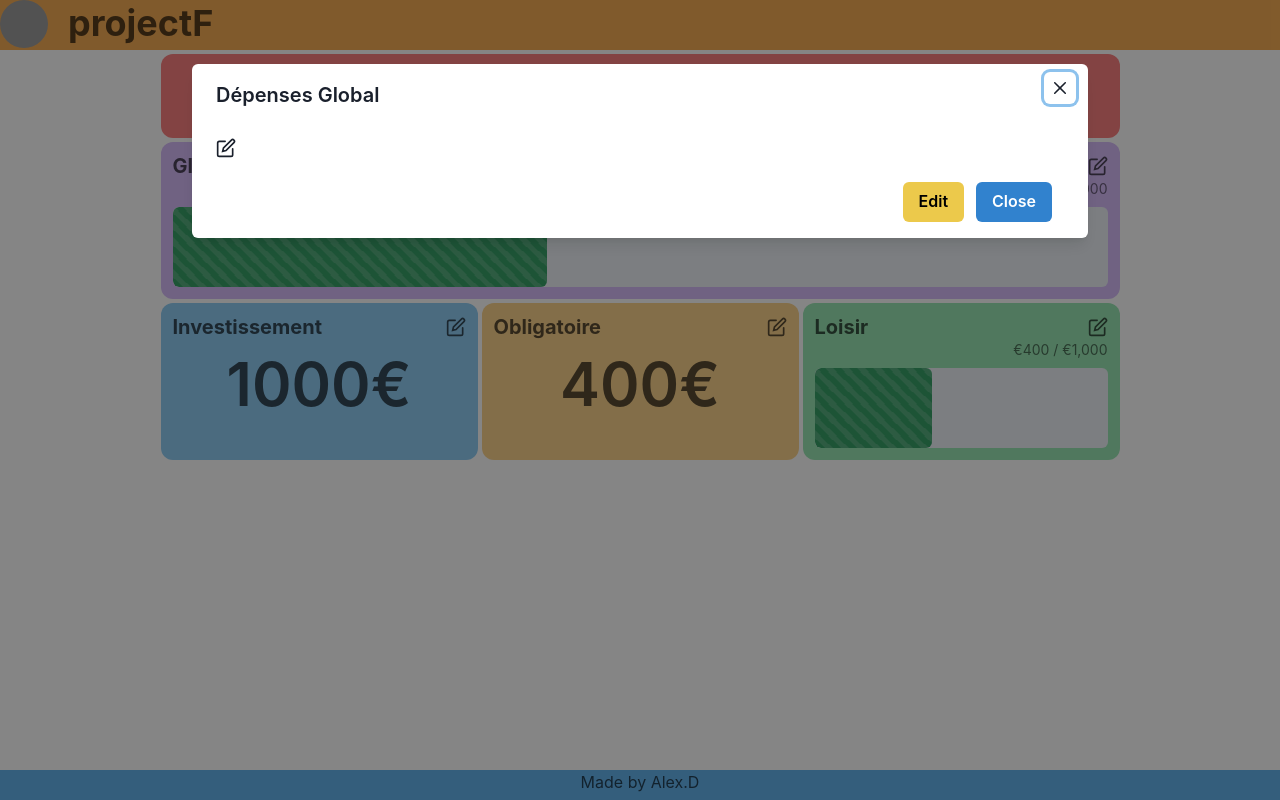
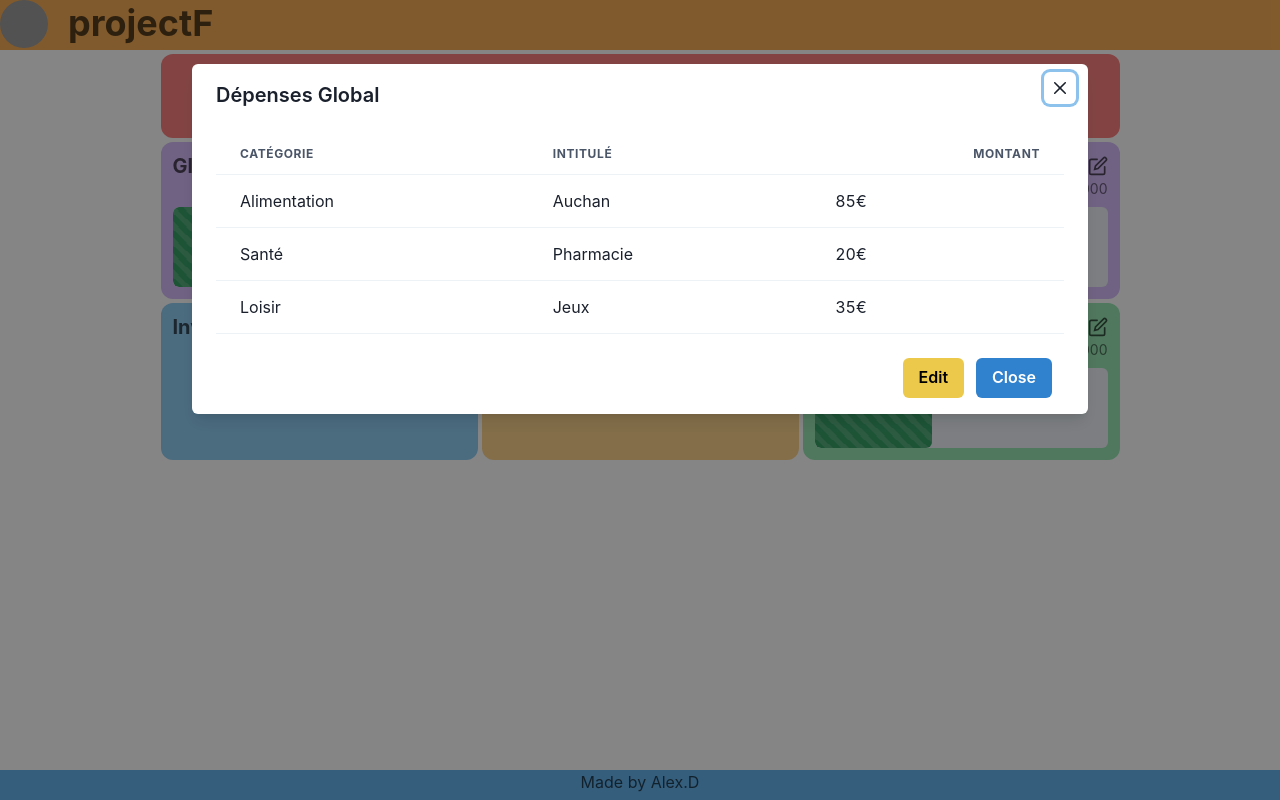
Before and after one commit to Alexiller/projectF, a React (Vite) app: page / in a window 1280 px wide. Both pictures are taken after a click on the icon 1097 px from the left and 166 px from the top of the page. Built offline with nearby package versions, Linux system fonts and the light colour scheme; grey boxes are pictures that could not be loaded.

Commit message:
Edit and Show List Amount

```diff
--- a/src/Components/Modal/EditListAmount.jsx
+++ b/src/Components/Modal/EditListAmount.jsx
@@ -1,14 +1,12 @@
-import { EditIcon } from '@chakra-ui/icons'
-import { Button, FormControl, FormLabel, Input, Modal, ModalBody, ModalCloseButton, ModalContent, ModalFooter, ModalHeader, ModalOverlay, NumberDecrementStepper, NumberIncrementStepper, NumberInput, NumberInputField, NumberInputStepper, Stack, Table, TableCaption, TableContainer, Tbody, Td, Tfoot, Th, Thead, Tr, useBoolean, useDisclosure } from '@chakra-ui/react'
+import { Button, FormControl, Input, NumberDecrementStepper, NumberIncrementStepper, NumberInput, NumberInputField, NumberInputStepper, Table, TableContainer, Tbody, Td, Tfoot, Th, Thead, Tr } from '@chakra-ui/react'
 import React from 'react'
 
-export default function EditListAmount({name}) {
-    const [editList, setEditList] = useBoolean()
+export default function EditListAmount({expensesLists}) {
+
 
 
     return (
       <>
-
           <TableContainer>
             <Table variant='simple'>
               <Thead>
@@ -19,35 +17,29 @@ export default function EditListAmount({name}) {
                 </Tr>
               </Thead>
               <Tbody>
+       {expensesLists.map((expensesList) =>
+       <>
               <Tr>
                 <Td>
                   <FormControl isRequired>
-                                <Input placeholder='Catégorie' defaultValue="Alimentation"/>
+                    <Input placeholder='Catégorie' defaultValue={expensesList.category}/>
                   </FormControl>
                 </Td>
                 <Td>
-                              <FormControl isRequired >
-                                <Input placeholder='Intitulé' />
+                  <FormControl isRequired>
+                    <Input placeholder='Intitulé' defaultValue={expensesList.name}/>
                   </FormControl>
                 </Td>
-                            <Td isNumeric>
-                              <FormControl>
-                                <NumberInput>
-                                  <NumberInputField />
-                                  <NumberInputStepper>
-                                    <NumberIncrementStepper />
-                                    <NumberDecrementStepper />
-                                  </NumberInputStepper>
-                                </NumberInput>
+                <Td>
+                  <FormControl isRequired>
+                    <Input placeholder='Montant' defaultValue={expensesList.amount}/>
                   </FormControl>
                   </Td>
-                            <Td></Td>
-                            <Td textAlign={'right'}>
-                                <Button mx='2'>✏️</Button>
-                                <Button>❌</Button>
-                            </Td>
               </Tr>
+               </>
+            )}
                       </Tbody>
+                      <Button colorScheme='gray' textAlign={'right'} mr={3}>➕</Button>
                   </Table>
                 </TableContainer>
 
--- a/src/Components/Modal/ModalManageAmount.jsx
+++ b/src/Components/Modal/ModalManageAmount.jsx
@@ -1,6 +1,6 @@
 import { EditIcon } from '@chakra-ui/icons'
 import { Button, FormControl, FormLabel, Input, Modal, ModalBody, ModalCloseButton, ModalContent, ModalFooter, ModalHeader, ModalOverlay, NumberDecrementStepper, NumberIncrementStepper, NumberInput, NumberInputField, NumberInputStepper, Stack, Table, TableCaption, TableContainer, Tbody, Td, Tfoot, Th, Thead, Tr, useBoolean, useDisclosure } from '@chakra-ui/react'
-import React from 'react'
+import React, { useState } from 'react'
 import EditListAmount from './EditListAmount'
 import ShowListAmount from './ShowListAmount'
 
@@ -27,11 +27,9 @@ export default function ModalManageAmount({name}) {
         name: "Jeux",
         amount: 35,
       }
+    ]
 
-
-
-
-    ]
+    const [expenses, setExpenses] = useState({expensesLists});
 
     return (
       <>
@@ -45,17 +43,20 @@ export default function ModalManageAmount({name}) {
             <ModalCloseButton />
             <ModalBody>
               {edit ?
-              <EditListAmount/>
-              : <ShowListAmount/>
-
-
+              <EditListAmount expensesLists={expensesLists}/>
+              : <ShowListAmount expensesLists={expensesLists} />
             }
-
             </ModalBody>
             <ModalFooter>
-            <Button colorScheme='yellow' mr={3} onClick={setEdit.toggle}>
-                Edit
+            {edit ?
+            <Button colorScheme='green' mr={3} onClick={setEdit.toggle}>
+                 Valider
+              </Button> :
+              <Button colorScheme='yellow' mr={3} onClick={setEdit.toggle}>
+              Edit
               </Button>
+
+}
               <Button colorScheme='blue' mr={3} onClick={onClose}>
                 Close
               </Button>
--- a/src/Components/Modal/ShowListAmount.jsx
+++ b/src/Components/Modal/ShowListAmount.jsx
@@ -1,69 +1,33 @@
-import { EditIcon } from '@chakra-ui/icons'
-import { Button, FormControl, FormLabel, Input, Modal, ModalBody, ModalCloseButton, ModalContent, ModalFooter, ModalHeader, ModalOverlay, NumberDecrementStepper, NumberIncrementStepper, NumberInput, NumberInputField, NumberInputStepper, Stack, Table, TableCaption, TableContainer, Tbody, Td, Tfoot, Th, Thead, Tr, useBoolean, useDisclosure } from '@chakra-ui/react'
+import { Table, TableContainer, Tbody, Td, Th, Thead, Tr } from '@chakra-ui/react'
 import React from 'react'
 
-export default function ShowListAmount({name}) {
-    const { isOpen, onOpen, onClose } = useDisclosure()
+export default function ShowListAmount({expensesLists}) {
 
     return (
       <>
-        <EditIcon boxSize={'5'} onClick={onOpen}/>
-
-        <Modal isOpen={isOpen} onClose={onClose} size="4xl">
-          <ModalOverlay />
-          <ModalContent>
-            <ModalHeader>Dépenses {name}</ModalHeader>
-            <ModalCloseButton />
-            <ModalBody>
-                <TableContainer>
-                  <Table variant='simple'>
+              <TableContainer>
+                <Table variant='simple'>
                       <Thead>
-                        <Tr textAlign={'center'}>
+                        <Tr>
                             <Th>Catégorie</Th>
                             <Th>Intitulé</Th>
-                            <Th>Montant</Th>
+                            <Th isNumeric>Montant</Th>
                         </Tr>
                       </Thead>
                       <Tbody>
-                        <Tr>
-                            <Td>
-                              <FormControl isRequired>
-                                <Input placeholder='Catégorie' defaultValue="Alimentation"/>
-                              </FormControl>
-                            </Td>
-                            <Td>
-                              <FormControl isRequired >
-                                <Input placeholder='Intitulé' />
-                              </FormControl>
-                            </Td>
-                            <Td isNumeric>
-                              <FormControl>
-                                <NumberInput>
-                                  <NumberInputField />
-                                  <NumberInputStepper>
-                                    <NumberIncrementStepper />
-                                    <NumberDecrementStepper />
-                                  </NumberInputStepper>
-                                </NumberInput>
-                              </FormControl>
-                            </Td>
-                            <Td></Td>
-                            <Td textAlign={'right'}>
-                                <Button mx='2'>✏️</Button>
-                                <Button>❌</Button>
-                            </Td>
-                        </Tr>
+                      {expensesLists.map((expensesList) =>
+                        <>
+                          <Tr>
+                            <Td>{expensesList.category}</Td>
+                            <Td>{expensesList.name}</Td>
+                            <Td>{expensesList.amount}€</Td>
+                          </Tr>
+                        </>
+                       )}
                       </Tbody>
                   </Table>
                 </TableContainer>
-            </ModalBody>
-            <ModalFooter>
-              <Button colorScheme='blue' mr={3} onClick={onClose}>
-                Close
-              </Button>
-            </ModalFooter>
-          </ModalContent>
-        </Modal>
+
       </>
     )
   }
```
Also changed, not shown: src/Utils/utils.jsx (line endings or trailing spaces). Lines whose indentation alone changed are shown as unchanged.
